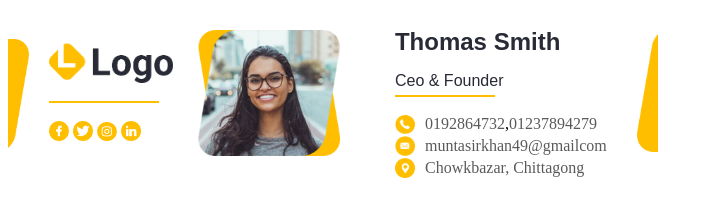
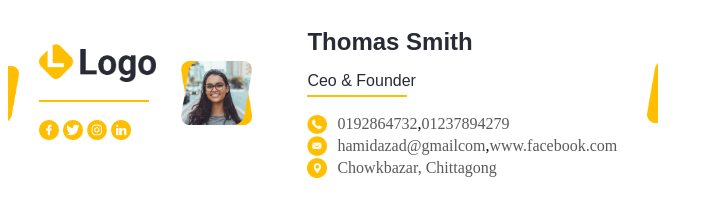
Before and after one commit to Hamid-78/Emailv-signature-1, a plain HTML site: page index.html in a window 1280 px wide. Shown: the whole page, without its empty margins (0-713 px from the left). Drawn offline with Linux system fonts and the light colour scheme.

Commit message:
Update index.html

```diff
--- a/index.html
+++ b/index.html
@@ -43,7 +43,7 @@
                <a style="color:#5a5a5a; text-decoration: none;" href="#"><img src="./mail.png" alt="" style="width: 20px;margin: 2px 0;"></a>
             </td>
             <td style="padding-left: 10px;">
-            <a style="color:#5a5a5a; text-decoration: none;" href="mailto:muntasirkhan49@gmailcom">muntasirkhan49@gmailcom</a>
+            <a style="color:#5a5a5a; text-decoration: none;" href="mailto:hamidazad@gmailcom">hamidazad@gmailcom</a>,<a style="color:#5a5a5a; text-decoration: none;" href="www.facebook.com">www.facebook.com</a>
         </td>
         </tr>
         <tr>
```
